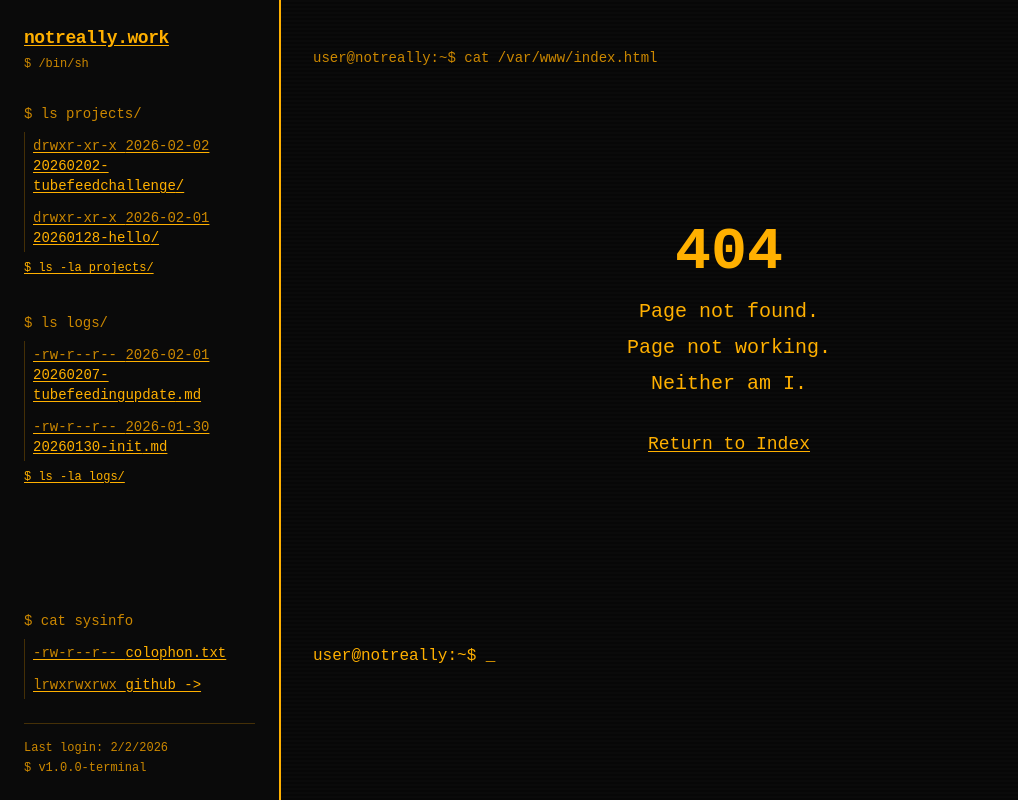
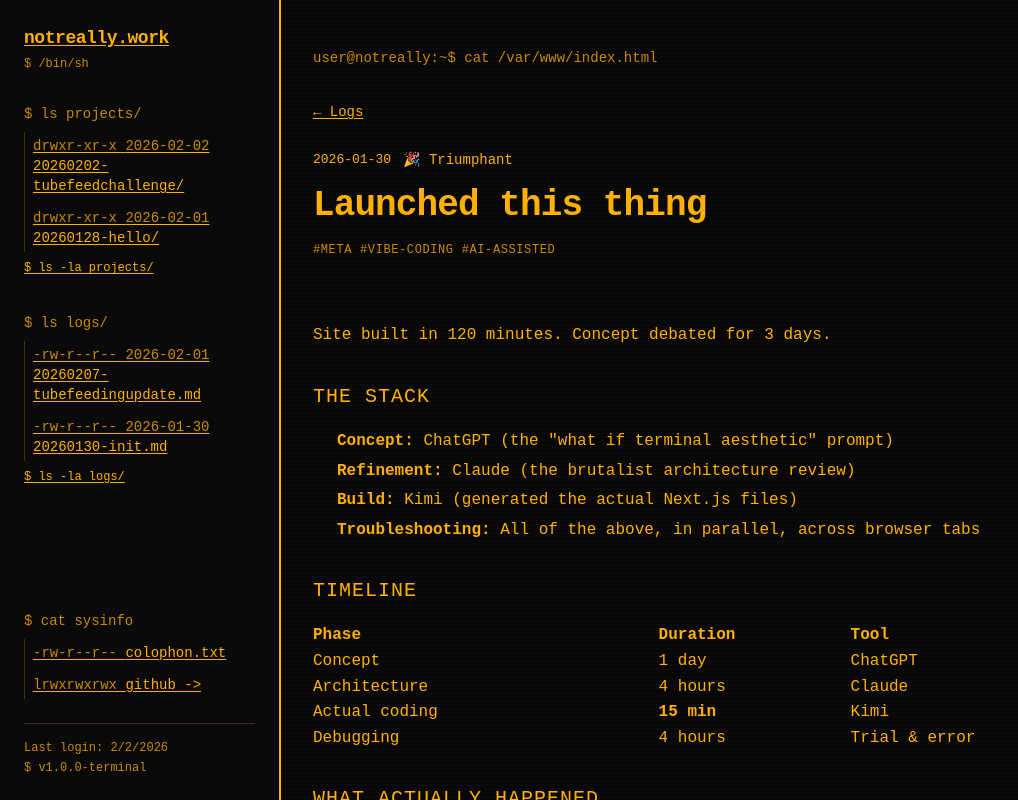
Before and after one commit to notreallywork/notreallywork.github.io, a Next.js app: page /logs/20260130-init/ in a window 1280 px wide. Before the commit this address had no page. Shown: the top 800 px of the page, without its empty margins (0-1018 px from the left). Built offline with nearby package versions, Linux system fonts and the light colour scheme.

Commit message:
Add logs template  page

```diff
--- /dev/null
+++ b/src/app/logs/[slug]/page.tsx
@@ -0,0 +1,120 @@
+import { notFound } from 'next/navigation';
+import Link from 'next/link';
+import { getLogBySlug, getAllLogs } from '@/lib/content';
+import { DateBlock } from '@/components/ui/DateBlock';
+import { MarkdownBody } from '@/components/ui/MarkdownBody';
+
+interface LogPageProps {
+  params: Promise<{
+    slug: string;
+  }>;
+}
+
+const moodEmojis: Record<string, string> = {
+  frantic: '🔥',
+  zen: '😌',
+  confused: '🤔',
+  triumphant: '🎉',
+  tired: '😴',
+};
+
+const moodLabels: Record<string, string> = {
+  frantic: 'Frantic',
+  zen: 'Zen',
+  confused: 'Confused',
+  triumphant: 'Triumphant',
+  tired: 'Tired',
+};
+
+export async function generateStaticParams() {
+  const logs = getAllLogs();
+  return logs.map((log) => ({
+    slug: log.slug,
+  }));
+}
+
+export async function generateMetadata({ params }: LogPageProps) {
+  const { slug } = await params;
+  const log = getLogBySlug(slug);
+
+  if (!log) {
+    return {
+      title: 'Not Found',
+    };
+  }
+
+  return {
+    title: `${log.title} — notreally.work`,
+  };
+}
+
+export default async function LogPage({ params }: LogPageProps) {
+  const { slug } = await params;
+  const log = getLogBySlug(slug);
+
+  if (!log) {
+    notFound();
+  }
+
+  return (
+    <div className="max-w-3xl">
+      {/* Breadcrumb */}
+      <nav className="mb-6">
+        <Link
+          href="/logs/"
+          className="text-sm text-muted underline hover:no-underline"
+        >
+          ← Logs
+        </Link>
+      </nav>
+
+      {/* Header */}
+      <header className="mb-8">
+        <div className="flex flex-wrap items-center gap-3 mb-4">
+          <DateBlock date={log.date} emphasized />
+          {log.mood && (
+            <span
+              className="text-sm font-mono"
+              title={`Mood: ${log.mood}`}
+            >
+              {moodEmojis[log.mood]} {moodLabels[log.mood]}
+            </span>
+          )}
+        </div>
+
+        <h1 className="text-3xl md:text-4xl font-bold tracking-tight mb-4">
+          {log.title}
+        </h1>
+
+        {/* Tags */}
+        {log.tags.length > 0 && (
+          <div className="flex flex-wrap gap-2">
+            {log.tags.map((tag) => (
+              <span
+                key={tag}
+                className="text-xs font-mono text-muted uppercase tracking-wider"
+              >
+                #{tag}
+              </span>
+            ))}
+          </div>
+        )}
+      </header>
+
+      {/* Content */}
+      <article className="markdown-body border-t border-black pt-8">
+        <MarkdownBody content={log.content} />
+      </article>
+
+      {/* Footer navigation */}
+      <footer className="mt-12 pt-6 border-t border-black">
+        <Link
+          href="/logs/"
+          className="text-sm underline hover:no-underline"
+        >
+          ← Back to all logs
+        </Link>
+      </footer>
+    </div>
+  );
+}
```
